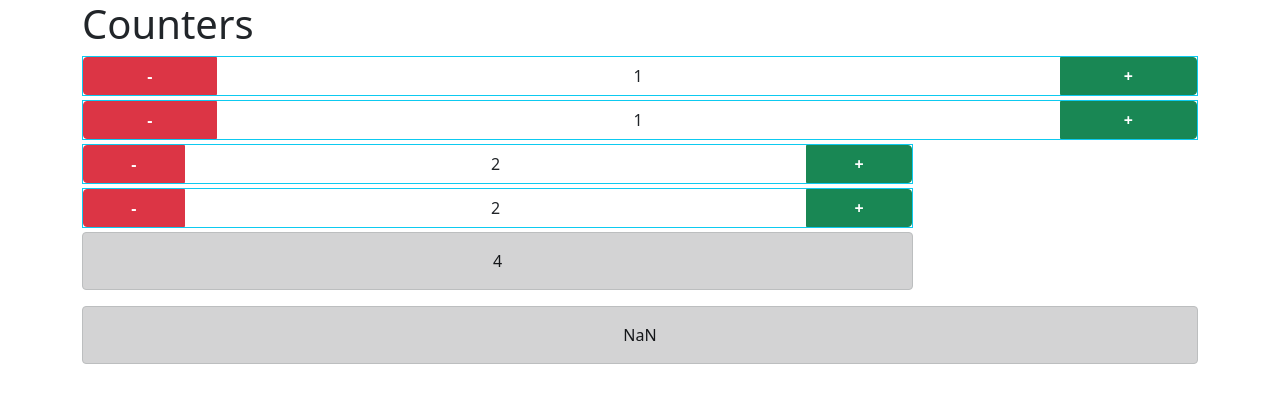
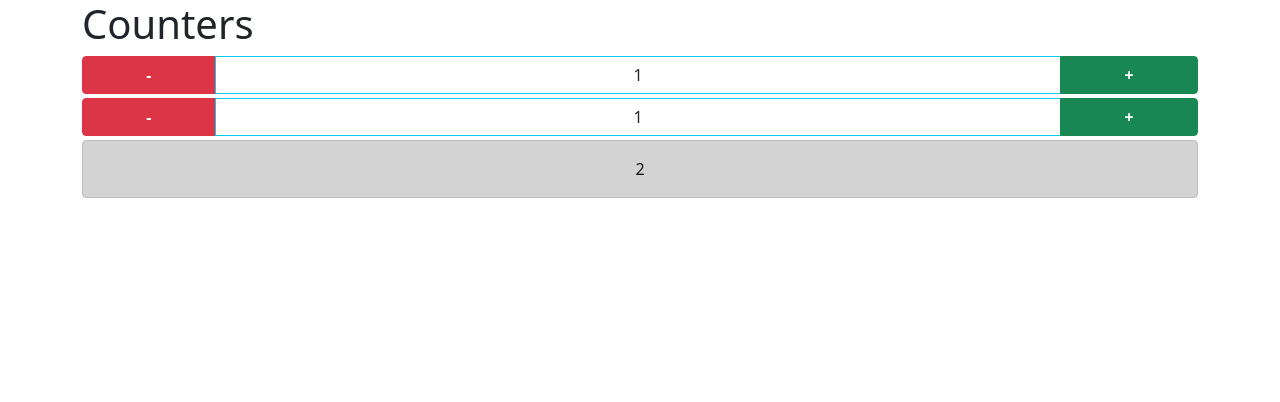
Before and after one commit to haditorabi/complex-counter-react, a React (Create React App) app: page / in a window 1280 px wide. Shown: the top 402 px of the page. Built offline with nearby package versions, Linux system fonts and the light colour scheme.

Commit message:
Undo last changes
we will grouping counters with  context.

```diff
--- a/src/App.js
+++ b/src/App.js
@@ -1,10 +1,9 @@
 import React, {useState, useEffect} from "react";
-import Counters from "./component/Counters";
 import Counter from "./component/Counter";
 import TotalCounters from "./component/TotalCounters";
 
 const App = () =>  {
-const initialCounters = [{ id: 1, value: 1},{ id: 2, value: 1}, [{ id: 3, value: 2},{ id: 4, value: 2}]];
+const initialCounters = [{ id: 1, value: 1},{ id: 2, value: 1}];
 const [counters, setCounters] = useState(initialCounters);
 
 function handleDecrease(counter) {
@@ -38,11 +37,7 @@ return (
       <div className="row">
         <div className="d-flex flex-column w-100">
         {counters.map((i) => {
-          if(Array.isArray(i)) {
-            return <Counters counters={i} handleDecrease={handleDecrease} handleIncrease={handleIncrease}/>
-          } else {
-            return <Counter key={i.id.toString()} value={i} handleDecrease={handleDecrease} handleIncrease={handleIncrease}/>
-          }
+            return <Counter key={i.id} value={i} handleDecrease={handleDecrease} handleIncrease={handleIncrease}/>
         })}
         <TotalCounters key={Math.random()} total={total}/>
         </div>
--- a/src/component/Counter.js
+++ b/src/component/Counter.js
@@ -1,9 +1,9 @@
 import React from "react";
 export default function Counter({handleDecrease, handleIncrease, value}) {
     return (
-        <div className="btn-group mb-1 border border-info p-0 col-md-12" role="group">
+        <div className="btn-group mb-1 p-0 col-md-12" role="group">
             <button type="button" className="btn btn-danger" onClick={() => handleDecrease(value)} disabled={(value.value) < 1 ? " =true" : ""}><strong>-</strong></button>
-            <div className="btn btn-default col-8">{value.value}</div>
+            <div className="btn btn-default border border-info col-8">{value.value}</div>
             <button type="button" className="btn btn-success" onClick={() => handleIncrease(value)}><strong>+</strong></button>
         </div>
     )
--- a/src/component/Counters.js
+++ /dev/null
@@ -1,31 +0,0 @@
-import React, {useState, useEffect} from "react";
-import Counter from "./Counter";
-import TotalCounters from "./TotalCounters";
-
-const Counters = ({counters, handleIncrease, handleDecrease}) =>  {
-    const [total, setTotal] = useState(0);
-    useEffect(() => {
-      function totalCounters () {
-        return counters.reduce((sum, i) => {
-          return sum + i.value;
-        }, 0);
-      }
-      setTotal(totalCounters);
-      // eslint-disable-next-line array-callback-return
-    },[counters]);
-    return (
-        <div className="row">
-            <div className="d-flex flex-column w-75 ">
-                {counters.map((i) => {
-                    if(Array.isArray(i)) {
-                    return "" //<Counters />
-                    } else {
-                    return <Counter key={i.id.toString()} value={i} handleDecrease={handleDecrease} handleIncrease={handleIncrease}/>
-                    }
-                })}
-                <TotalCounters key={Math.random().toString()} total={total}/>
-            </div>
-        </div>
-    )
-}
-export default Counters;
--- a/src/component/TotalCounters.js
+++ b/src/component/TotalCounters.js
@@ -1,9 +1,4 @@
-// import { useState, useEffect } from "react";
-
 export default function TotalCounters ({total}) {
-    // const {total} = props;
-    // console.log(props);
-
     return(
         <div className="alert alert-dark text-center" role="alert">
             {total}
```
